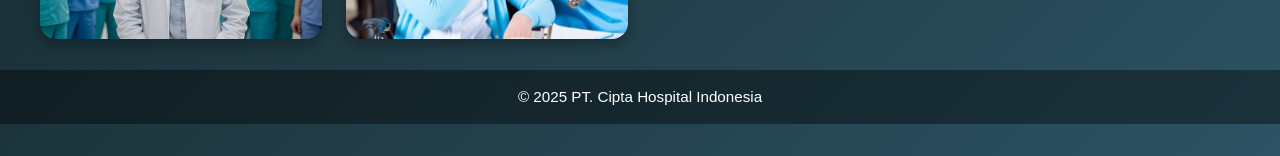
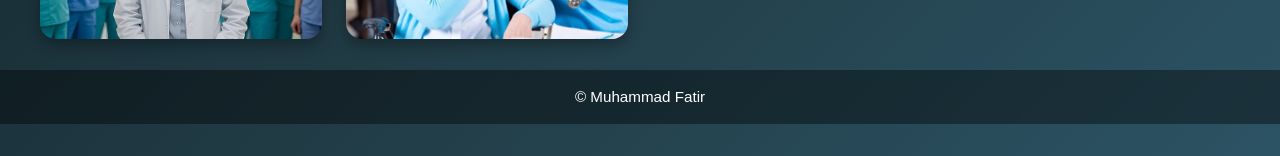
Before and after one commit to AdityaRasyidsl/tugascloud, a plain HTML site: page galeri.html in a window 1280 px wide. Shown: the part 676-832 px from the top of the page. Drawn offline with Linux system fonts and the light colour scheme.

Commit message:
Update semua file HTML

```diff
--- a/galeri.html
+++ b/galeri.html
@@ -48,7 +48,7 @@
   </section>
 
   <footer>
-    &copy; 2025 PT. Cipta Hospital Indonesia
+    &copy; Muhammad Fatir
   </footer>
 
   <script src="script.js"></script>
```
Also changed, not shown: index.html (+1 -1 lines), jadwal.html (+1 -1 lines), kontak.html (+1 -1 lines), layanan.html (+1 -1 lines), tentang.html (+1 -1 lines).
